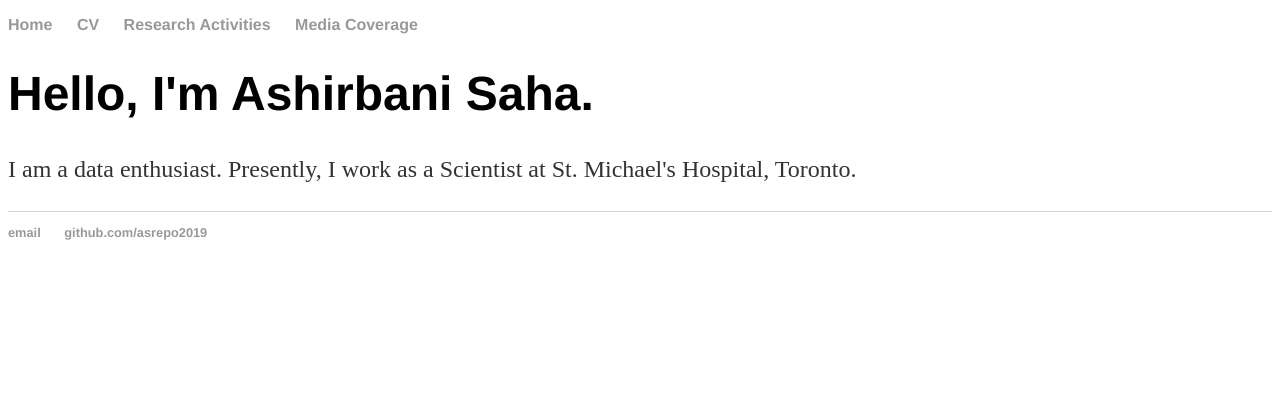
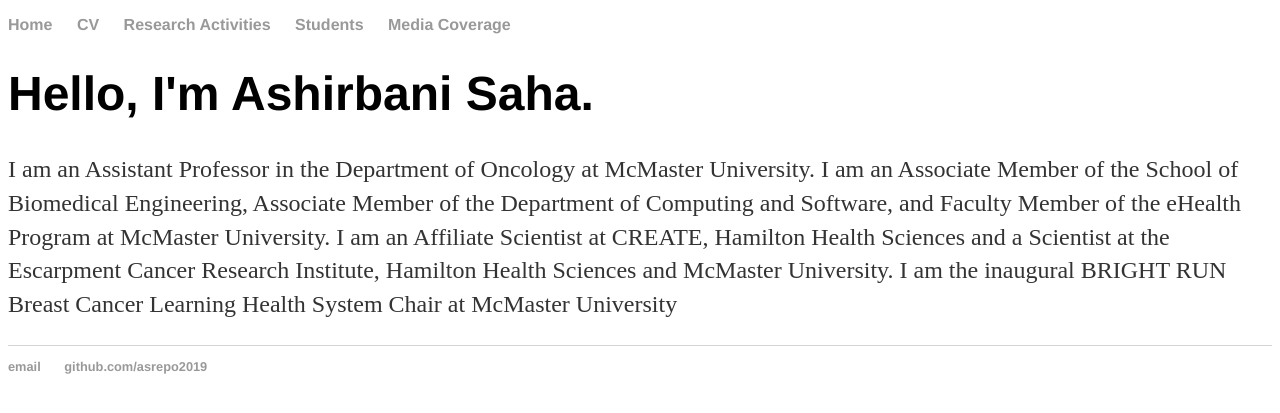
Before and after one commit to asrepo2019/asrepo2019.github.io, a Jekyll site: the page built from index.html, in a window 1280 px wide. Shown: the top 413 px of the page. Built offline with Jekyll 4.4.1, drawn with Linux system fonts in a browser that asks for light colours; the list of posts is cut into pages by our own code.

Commit message:
Update default.html

```diff
--- a/_layouts/default.html
+++ b/_layouts/default.html
@@ -11,13 +11,16 @@
         		<li><a href="/">Home</a></li>
         		<li><a href="/cv">CV</a></li>
         		<li><a href="/research">Research Activities</a></li>
+			<li><a href="/media">Students</a></li>
 			<li><a href="/media">Media Coverage</a></li>
     		</ul>
 		</nav>
 		<div class="container">
     		<div class="blurb">
         		<h1>Hello, I'm Ashirbani Saha.</h1>
-				<p> I am a data enthusiast. Presently, I work as a Scientist at St. Michael's Hospital, Toronto.</p>
+				<p> I am an Assistant Professor in the Department of Oncology at McMaster University. I am an Associate Member of the School of Biomedical Engineering, Associate Member of the Department of Computing and Software, and Faculty Member of the eHealth Program at McMaster University.
+				I am an Affiliate Scientist at CREATE, Hamilton Health Sciences and a Scientist at the Escarpment Cancer Research Institute, Hamilton Health Sciences and McMaster University.
+				I am the inaugural BRIGHT RUN Breast Cancer Learning Health System Chair at McMaster University</p>
     		</div><!-- /.blurb -->
 		</div><!-- /.container -->
 		<footer>
```
